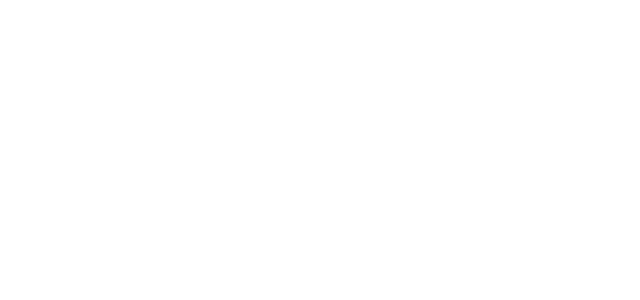
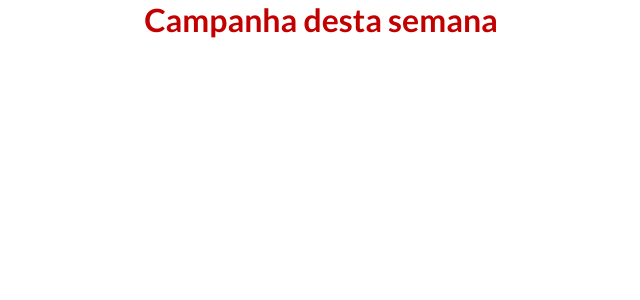
Before and after one commit to tomascdmota/Trust-Motores, a React (Create React App) app in the folder client/: page /campaign in a window 1280 px wide. Shown: the top 300 px of the page, without its empty margins (319-959 px from the left). Built offline with nearby package versions, Linux system fonts and the light colour scheme.

Commit message:
SEO improvements

```diff
--- a/client/src/components/Contact.js
+++ b/client/src/components/Contact.js
@@ -1,4 +1,4 @@
-import React, {Component, useState} from 'react';
+import React, {useState} from 'react';
 import '../css/contactform.css';
 
 const Contact = () => {
@@ -10,6 +10,7 @@
 	const [message, setMessage] = useState('');
 
 	const handleSubmit = async(e) => {
+		// Prevents it from submiting the form immediately after clicking the submit button (useful for form validation)
 		e.preventDefault();
 		setStatus("Sending...");
 
@@ -24,7 +25,7 @@
 		};
 
 		// Response to be sent
-		let response = await fetch("https://www.trustmotores.com/app/contact", {
+		let response = await fetch("https://www.trustmotores.com/contact", {
 			method: "POST",
 			headers: {
 				"Content-Type": "application/json;charset=utf-8",
--- a/client/src/components/Features.js
+++ b/client/src/components/Features.js
@@ -1,4 +1,4 @@
-import React, {Component, useState} from 'react';
+import React, {useState} from 'react';
 import '../css/features.css'
 import Motores from './featuresComponents/featuresmotores';
 import Caixas from './featuresComponents/featurescaixas';
--- a/client/src/components/Modal.js
+++ b/client/src/components/Modal.js
@@ -1,6 +1,5 @@
 import React, { useState } from 'react';
 import '../css/modal.css';
-import Contact from './Contact'
 
 const Modal = ({handleClose}) => {
 
@@ -9,6 +8,7 @@
     const handleSubmit = async(e) => {
         e.preventDefault();
         setStatus("Sending...");
+        console.log(status);
 
         const {name, email, tel, message} = e.target.elements;
 
@@ -51,7 +51,7 @@
                                 <div class="screen-header-button minimize"></div>
                             </div>
                             <div class="screen-header-right">
-                            <button onClick={handleClose} ><img src="https://res.cloudinary.com/dnho57ne8/image/upload/v1631613546/image_2_bp0lsh.svg"/></button>
+                            <button onClick={handleClose} ><img src="https://res.cloudinary.com/dnho57ne8/image/upload/v1631613546/image_2_bp0lsh.svg" alt="modal-button"/></button>
                             </div>
                         </div>
                         <div class="screen-body">
--- a/client/src/components/featuresComponents/featurescaixas.js
+++ b/client/src/components/featuresComponents/featurescaixas.js
@@ -9,7 +9,7 @@
                         <div className="features-motores-container">
 
                         <div className="split left">
-                        <img src="https://res.cloudinary.com/dnho57ne8/image/upload/v1631615245/pngwing.com_cejf6i.png"/>
+                        <img src="https://res.cloudinary.com/dnho57ne8/image/upload/v1631615245/pngwing.com_cejf6i.png" alt="caixa"/>
                             </div>
 
                     <div className="split right">
--- a/client/src/components/featuresComponents/featuresmotores.js
+++ b/client/src/components/featuresComponents/featuresmotores.js
@@ -10,7 +10,7 @@
                             <div className="features-motores-container">
 
                             <div className="split left">
-                            <img src="https://res.cloudinary.com/dnho57ne8/image/upload/v1630568859/engine-nobg_rxoyz4.png"/>
+                            <img src="https://res.cloudinary.com/dnho57ne8/image/upload/v1630568859/engine-nobg_rxoyz4.png" alt="engine"/>
                                 </div>
 
                         <div className="split right">
--- a/client/src/components/featuresComponents/featurestei.js
+++ b/client/src/components/featuresComponents/featurestei.js
@@ -9,7 +9,7 @@
                         <div className="features-tei-container">
 
                         <div className="split left">
-                        <img  src="https://res.cloudinary.com/dnho57ne8/image/upload/v1631615313/pngwing.com_1_xh0vgg.png"/>
+                        <img  src="https://res.cloudinary.com/dnho57ne8/image/upload/v1631615313/pngwing.com_1_xh0vgg.png" alt="tei"/>
                             </div>
 
                     <div className="split right">
--- a/client/src/components/general/general.js
+++ b/client/src/components/general/general.js
@@ -1,18 +1,22 @@
-import React from 'react'
+import React, { Suspense } from 'react'
 import Home from '../home'
-import Contact from '../Contact'
-import Footer from '../footer'
-import Navigation from '../navigation'
-import Features from '../Features'
+
+// Added lazy loading for slower internet users.
+const Contact = React.lazy(() => import('../Contact'));
+const Footer = React.lazy(() => import("../footer"));
+const Navigation = React.lazy(() => import("../navigation"));
+const Features = React.lazy(() => import("../Features"));
 
 function general() {
   return (
     <div>
         <Home/>
+        <Suspense fallback={<p>Loading page...</p>}>
         <Navigation/>
         <Features/>
         <Contact/>
         <Footer/>
+        </Suspense>
     </div>
   )
 }
--- a/client/src/components/home.js
+++ b/client/src/components/home.js
@@ -1,4 +1,4 @@
-import React,{Component, useState}  from 'react';
+import React,{useState}  from 'react';
 import GetQuote from './getquote';
 
 const Home = () => {
@@ -26,7 +26,7 @@
 
         // Response to be sent
 
-        let response = await fetch("http://localhost:3002/getQuote", {
+        let response = await fetch("https://www.trustmotores.com/getQuote", {
             method: "POST",
             headers: {
                 "Content-Type":"application/json;charset=utf-8",
--- a/client/src/components/maintenance.js
+++ b/client/src/components/maintenance.js
@@ -55,7 +55,7 @@
 
 
             </div>
-            <img className="waiting" src="https://res.cloudinary.com/dnho57ne8/image/upload/v1628004034/3685835_sp5t6h.svg" alt=""/>
+            <img className="waiting" src="https://res.cloudinary.com/dnho57ne8/image/upload/v1628004034/3685835_sp5t6h.svg" alt="maintenance-image"/>
 
             <h1 className="contact" id="contact"></h1>
 
--- a/client/src/components/navigation.js
+++ b/client/src/components/navigation.js
@@ -1,4 +1,4 @@
-import React, {useState, useEffect, Component} from 'react'
+import React, {useState} from 'react'
 import jsonData from '../data/data.json'
 import Modal from './Modal.js';
 import {Link} from "react-router-dom"
@@ -29,28 +29,28 @@
 
             <Link to="/campaign" className='nav-links'>
               <li className='nav-item'>
-                <a
+                <div
                   className='nav-links'>
                   {jsonData.Navigation.campaign}
-                </a>
+                </div>
               </li>
             </Link>
 
             <Link to="/services"  className='nav-links'>
               <li className='nav-item'>
-                <a
+                <div
                   className='nav-links'>
                   {jsonData.Navigation.services}
-                </a>
+                </div>
               </li>
               </Link>
 
               <Link to="/contacts" className='nav-links'>
                 <li className='nav-item'>
-                    <a
+                    <div
                       className='nav-links'>
                       {jsonData.Navigation.contacts}
-                    </a>
+                    </div>
                 </li>
               </Link>
 
--- a/client/src/pages/campaign/campaign.css
+++ b/client/src/pages/campaign/campaign.css
@@ -0,0 +1,10 @@
+.campaign-body{
+
+}
+
+.campaign-title{
+    display: flex;
+    flex-direction: column;
+    align-items: center;
+    color: #c30000;
+}
--- a/client/src/pages/campaign/campaign.js
+++ b/client/src/pages/campaign/campaign.js
@@ -1,7 +1,20 @@
-import React from 'react'
+import React from 'react';
+import './campaign.css';
 
 export default function campaign() {
   return (
-    <div>Campanhas</div>
+    <div className="campaign-body">
+      <div className="campaign-title">
+        <h1>Campanha desta semana</h1>
+      </div>
+
+      <div className="split left">
+
+      </div>
+
+      <div className="split right">
+
+      </div>
+    </div>
   )
 }
```
Also changed, not shown: 2 other files (tests, documents, lock files or other folders).
